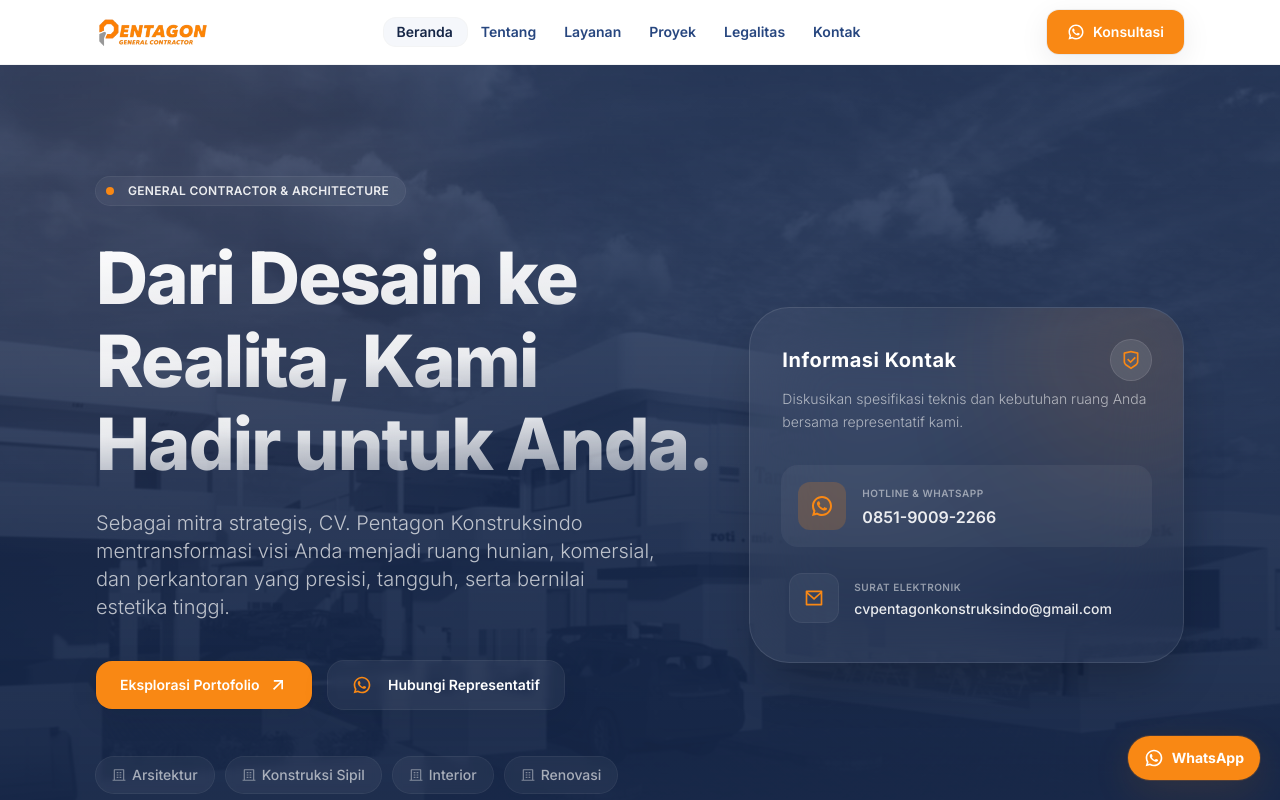
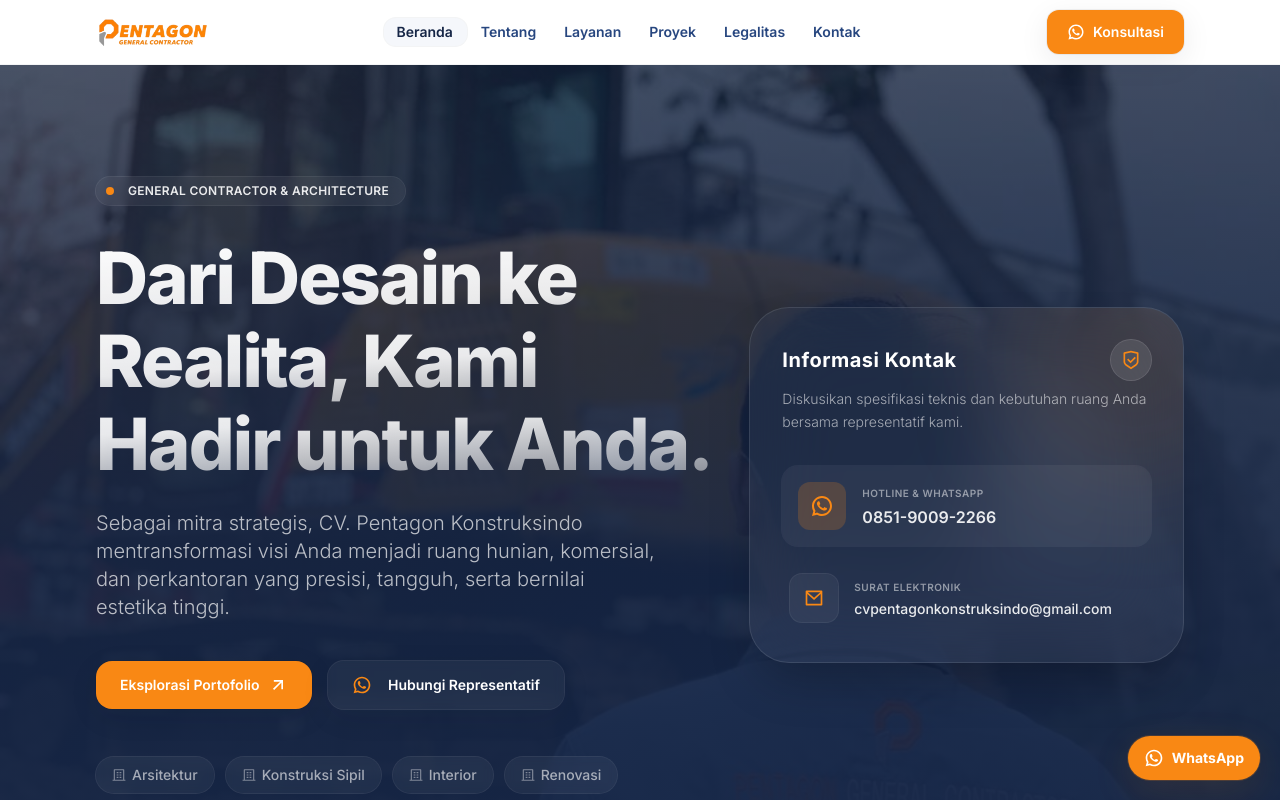
Before and after one commit to rozaqi02/pentagonkontraktor, a React (Create React App) app: page / in a window 1280 px wide. Shown: the top 800 px of the page. Built offline with nearby package versions, Linux system fonts and the light colour scheme.

Commit message:
perubahan background

```diff
--- a/src/pages/Home.js
+++ b/src/pages/Home.js
@@ -20,7 +20,7 @@ import Stats from "../components/Stats";
 import Accordion from "../components/Accordion";
 import ProjectCard from "../components/ProjectCard";
 
-import hero from "../assets/images/hero.jpg";
+import hero from "../assets/images/home-hero.jpeg";
 import { company, services, processSteps, faq } from "../data/siteData";
 import { projects } from "../data/projects";
 
@@ -55,8 +55,8 @@ export default function Home() {
       <section className="relative isolate overflow-hidden bg-ink-900 pb-36 pt-20 sm:pb-48 sm:pt-28">
         <img
           src={hero}
-          alt="Latar Belakang Proyek CV Pentagon"
-          className="absolute inset-0 -z-10 h-full w-full object-cover opacity-25 mix-blend-luminosity scale-105 animate-[pulse_15s_ease-in-out_infinite]"
+          alt="Aktivitas lapangan CV. Pentagon Konstruksindo"
+          className="absolute inset-0 -z-10 h-full w-full object-cover object-[center_42%] lg:object-[center_58%] opacity-50"
         />
         <div className="absolute top-[-10%] left-[-10%] -z-10 h-[600px] w-[600px] rounded-full bg-brand/30 opacity-40 blur-[100px] mix-blend-screen" />
         <div className="absolute inset-0 -z-10 bg-gradient-to-b from-ink-900/40 via-ink-900/80 to-ink-900" />
```
Also changed, not shown: src/assets/images/home-hero.jpeg (added).
